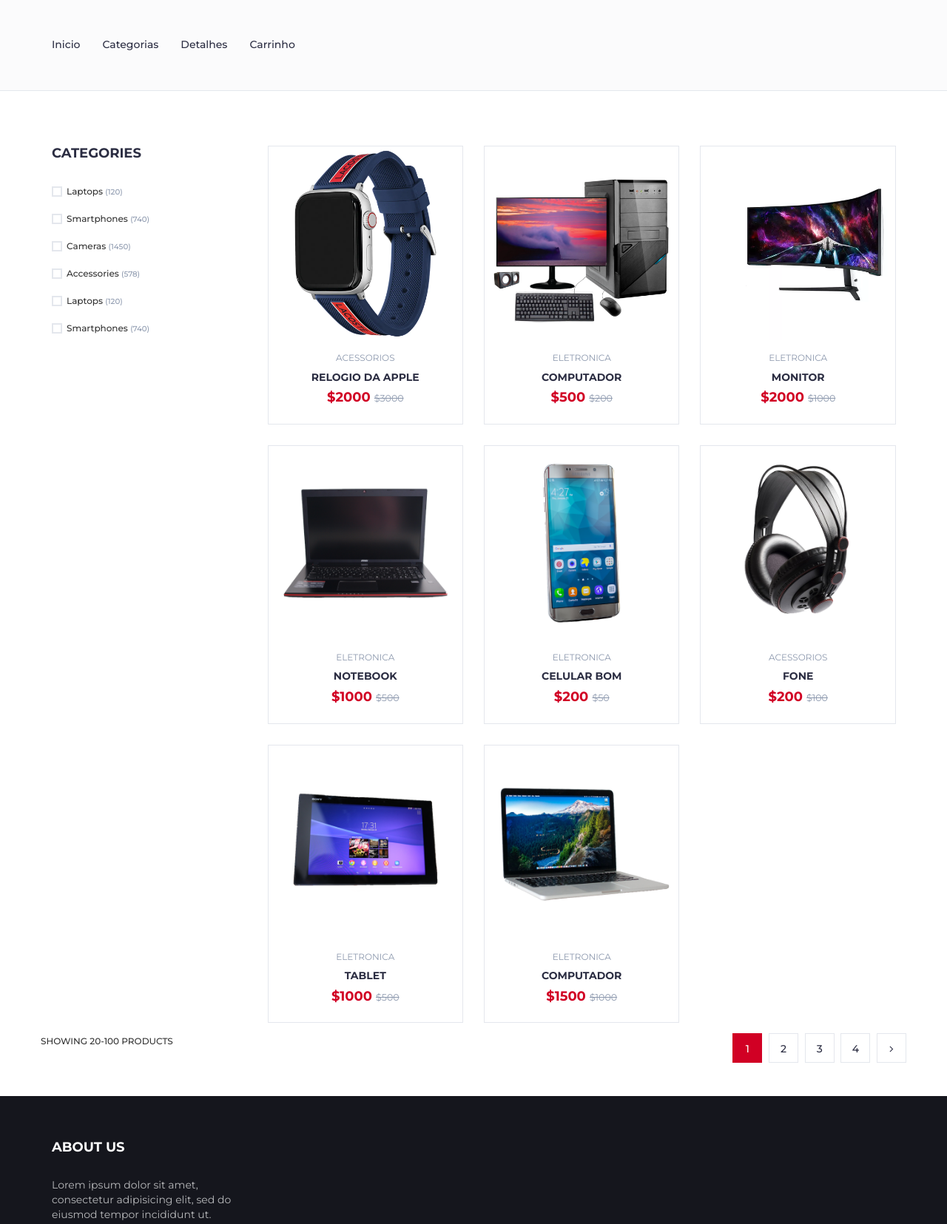
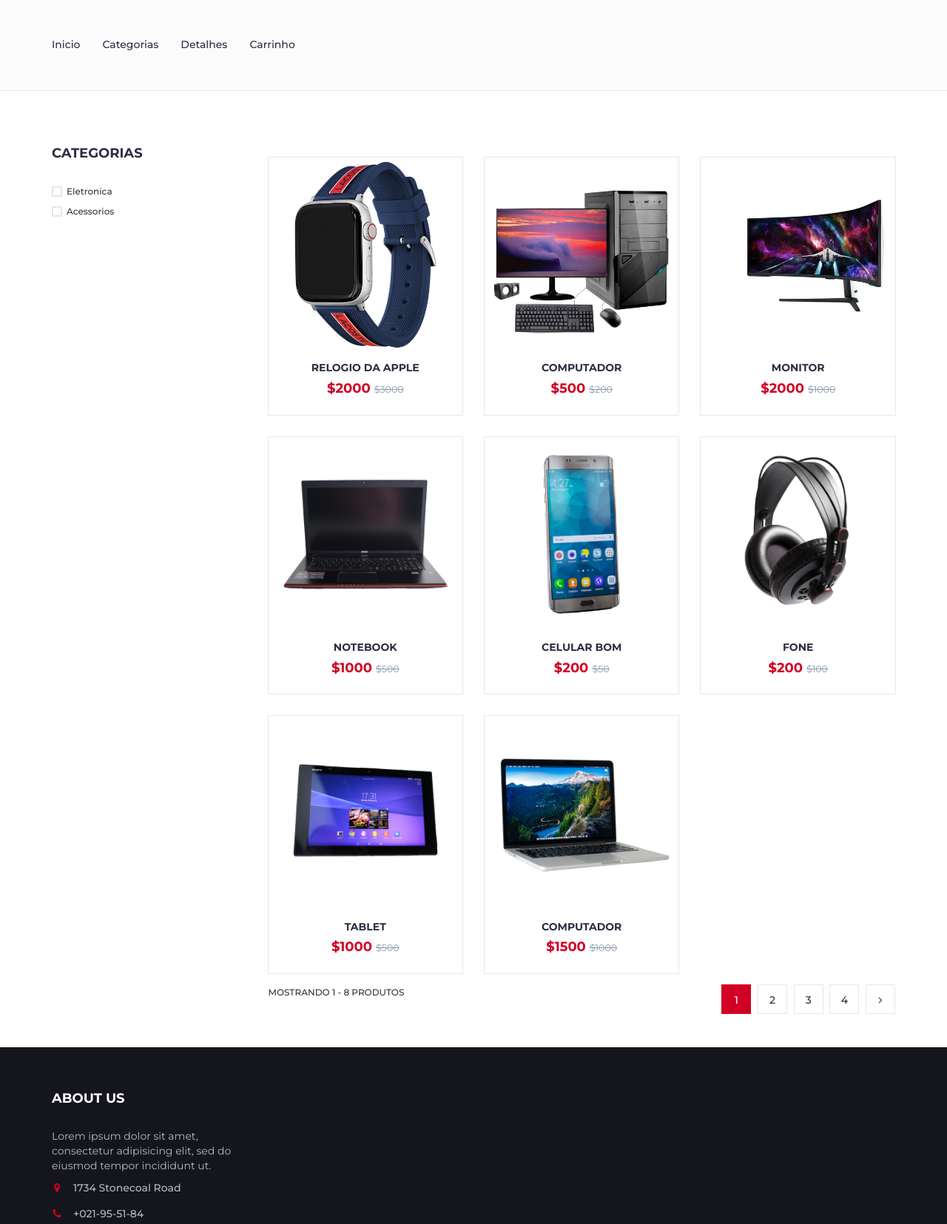
Before and after one commit to andresousadb/PrimeiroEcommerce, a Django app: page /todos-produtos/ in a window 1280 px wide. Shown: the part 140-1795 px from the top of the page at 74% size. Run offline with Django 4.2, Linux system fonts and the light colour scheme; data comes from the database, SQL or seed files in the repository; both versions use the stored data as it was after the commit; some libraries are stand-ins or nearby versions.

Commit message:
Alteraçoes

```diff
--- a/lojaapp/models.py
+++ b/lojaapp/models.py
@@ -16,9 +16,9 @@ class Categoria(models.Model):
     titulo = models.CharField(max_length=200)
     slug = models.SlugField(unique=True)
 
+
     def __str__(self):
         return self.titulo
-
 
 class Produto(models.Model):
     titulo = models.CharField(max_length=200)
--- a/lojaapp/static/css/style.css
+++ b/lojaapp/static/css/style.css
@@ -1404,7 +1404,7 @@ textarea.input {
 }
 
 .store-qty {
-  margin-right: 50px;
+  margin-right: 20px;
   font-weight: 500;
   text-transform: uppercase;
   font-size: 12px;
--- /dev/null
+++ b/lojaapp/static/js/ListaProdutos.js
@@ -0,0 +1,28 @@
+document.addEventListener("DOMContentLoaded", function () {
+    var checkboxes = document.querySelectorAll('input[type="checkbox"]');
+    checkboxes.forEach(function (checkbox) {
+        checkbox.addEventListener('change', filterProducts);
+    });
+
+    function filterProducts() {
+        var selectedCategories = Array.from(document.querySelectorAll('input[type="checkbox"]:checked'))
+            .map(function (checkbox) {
+                return checkbox.getAttribute('data-category');
+            });
+
+        console.log('Selected Categories:', selectedCategories);
+
+        var products = document.querySelectorAll('.product-item');
+        products.forEach(function (product) {
+            var productCategory = product.dataset.category;
+
+            console.log('Checking product:', productCategory);
+
+            var isVisible = selectedCategories.length === 0 || selectedCategories.includes(productCategory);
+
+            console.log('Product visibility:', isVisible);
+
+            product.style.display = isVisible ? 'block' : 'none';
+        });
+    }
+});
--- a/lojaapp/templates/categorias.html
+++ b/lojaapp/templates/categorias.html
@@ -1,6 +1,6 @@
-{% load static %}
 <!DOCTYPE html>
 <html lang="en" xmlns="http://www.w3.org/1999/html" xmlns="http://www.w3.org/1999/html">
+ {% load static %}
 <head>
     <meta charset="utf-8">
     <meta http-equiv="X-UA-Compatible" content="IE=edge">
@@ -21,11 +21,11 @@
     <!-- HTML5 shim and Respond.js for IE8 support of HTML5 elements and media queries -->
     <!-- WARNING: Respond.js doesn't work if you view the page via file:// -->
     <!--[if lt IE 9]>
-    <script src="https://oss.maxcdn.com/html5shiv/3.7.3/html5shiv.min.js"></script>
-    <script src="https://oss.maxcdn.com/respond/1.4.2/respond.min.js"></script>
+
     <![endif]-->
 </head>
 <body>
+
 <!-- HEADER -->
 <header>
     <!-- TOP HEADER -->
@@ -64,8 +64,7 @@
         <!-- row -->
     </div>
     <!-- container -->
-    </div>
-    <!-- /MAIN HEADER -->
+
 </header>
 <!-- /HEADER -->
 <!-- BREADCRUMB -->
@@ -88,104 +87,60 @@
     <!-- /container -->
 </div>
 <!-- /BREADCRUMB -->
-<!-- SECTION -->
+
+
 <div class="section">
-    <!-- container -->
     <div class="container">
-        <!-- row -->
         <div class="row">
-            <!-- ASIDE -->
             <div id="aside" class="col-md-3">
-                <!-- aside Widget -->
                 <div class="aside">
-                    <h3 class="aside-title">Categories</h3>
+                    <h3 class="aside-title">Categorias</h3>
+                    {% for categoria in lista_categorias %}
                     <div class="checkbox-filter">
                         <div class="input-checkbox">
-                            <input type="checkbox" id="category-1">
-                            <label for="category-1">
+                            <input type="checkbox" id="category-{{ forloop.counter }}" data-category="{{ categoria }}">
+                            <label for="category-{{ forloop.counter }}">
                                 <span></span>
-                                Laptops
-                                <small>(120)</small>
-                            </label>
-                        </div>
-                        <div class="input-checkbox">
-                            <input type="checkbox" id="category-2">
-                            <label for="category-2">
-                                <span></span>
-                                Smartphones
-                                <small>(740)</small>
-                            </label>
-                        </div>
-                        <div class="input-checkbox">
-                            <input type="checkbox" id="category-3">
-                            <label for="category-3">
-                                <span></span>
-                                Cameras
-                                <small>(1450)</small>
-                            </label>
-                        </div>
-                        <div class="input-checkbox">
-                            <input type="checkbox" id="category-4">
-                            <label for="category-4">
-                                <span></span>
-                                Accessories
-                                <small>(578)</small>
-                            </label>
-                        </div>
-                        <div class="input-checkbox">
-                            <input type="checkbox" id="category-5">
-                            <label for="category-5">
-                                <span></span>
-                                Laptops
-                                <small>(120)</small>
-                            </label>
-                        </div>
-                        <div class="input-checkbox">
-                            <input type="checkbox" id="category-6">
-                            <label for="category-6">
-                                <span></span>
-                                Smartphones
-                                <small>(740)</small>
+                                {{ categoria }}
                             </label>
                         </div>
                     </div>
+                    {% endfor %}
                 </div>
             </div>
 
 
-            <!-- STORE -->
+
+            <div id="product-list">
+                <div class="store-filter clearfix">
                     <div id="store" class="col-md-9">
-                <!-- store products -->
+
                         <div class="row">
-                    {% for l in lista_categorias %}
-                    <!-- product -->
-                    <div class="col-md-4 col-xs-6">
+                            {% for l in lista_produtos %}
+                            <div class="col-md-4 category-{{ l.categoria }} product-item"
+                                 data-category="{{ l.categoria }}">
                                 <div class="product">
                                     <div class="product-img">
                                         <img src="{{ l.imagem.url }}" alt="" class="img_fluid" width="100px">
                                     </div>
                                     <div class="product-body">
-                                <p class="product-category">{{ l.categoria }}</p>
                                         <h3 class="product-name"><a href="#">{{ l.titulo }}</a></h3>
                                         <h4 class="product-price">${{ l.preco }}
                                             <del class="product-old-price">${{ l.venda }}</del>
                                         </h4>
                                     </div>
                                     <div class="add-to-cart">
-
-                                <button class="add-to-cart-btn"><i class="fa fa-shopping-cart"></i> add to cart</button>
-
+                                        <button class="add-to-cart-btn"
+                                                onclick="window.location.href = '/addcarrocat/{{ l.id }}';">
+                                            <i class="fa fa-shopping-cart"></i>carrinho
+                                        </button>
                                     </div>
                                 </div>
                             </div>
-                    <!-- /Product thumb imgs -->
                             {% endfor %}
                         </div>
-            </div>
-            <!-- store bottom filter -->
-            <div id="product-list">
-                <div class="store-filter clearfix">
-                    <span class="store-qty">Showing 20-100 products</span>
+
+                        <span class="store-qty">Mostrando 1 - {{total_produtos}} produtos</span>
                         <ul class="store-pagination">
                             <li class="active">1</li>
                             <li><a href="#">2</a></li>
@@ -195,17 +150,22 @@
                         </ul>
                     </div>
                 </div>
-            <!-- /store bottom filter -->
             </div>
-        <!-- /STORE -->
+
+
+
+
+
+
 
 
         </div>
-    <!-- /row -->
     </div>
-<!-- /container -->
 </div>
-<!-- /SECTION -->
+
+
+
+
 <!-- FOOTER -->
 <footer id="footer">
     <!-- top footer -->
@@ -261,6 +221,7 @@
 </footer>
 <!-- /FOOTER -->
 <!-- jQuery Plugins -->
+<script src="{% static 'js/ListaProdutos.js' %}"></script>
 <script src="{% static 'js/jquery.min.js' %}"></script>
 <script src="{% static 'js/bootstrap.min.js' %}"></script>
 <script src="{% static 'js/slick.min.js' %}"></script>
--- a/lojaapp/templates/index.html
+++ b/lojaapp/templates/index.html
@@ -123,8 +123,8 @@
                                     </div>
                                     <div class="add-to-cart">
                                         <button class="add-to-cart-btn"
-                                                onclick="window.location.href = '{% url 'lojaapp:addcarro' p.id %}';"><i
-                                                class="fa fa-shopping-cart"></i>carrinho
+                                                onclick="window.location.href = '/addcarro/{{ p.id }}';">
+                                            <i class="fa fa-shopping-cart"></i>carrinho
                                         </button>
                                     </div>
                                 </div>
--- a/lojaapp/urls.py
+++ b/lojaapp/urls.py
@@ -7,13 +7,18 @@ urlpatterns = [
     path("", Homeview.as_view(), name="index"),
     path("sobre/", SobreView.as_view(), name="sobre"),
     path("contato/", ContatoView.as_view(), name="contato"),
+
     path("todos-produtos/", TodosProdutosView.as_view(), name="categorias"),
+
     path('Produto/', ProdutoDetalheView.as_view(), name='detalhe'),
 
     path("addcarro/<int:pro_id>/", AddCarroView.as_view(), name='addcarro'),
+
+    path("addcarrocat/<int:pro_id>/", AddCarroViewCategoria.as_view(), name='addcarrocat'),
 
     path("meu-carro/", MeuCarroView.as_view(), name='carrinho'),
     path("manipular-carro/<int:cp_id>/", ManipularCarroView.as_view(), name='manipularcarro'),
     path("limpar-carro/", LimparCarroView.as_view(), name='limparcarro'),
     path("processar-carro/", ProcessarCarroView.as_view(), name='processar'),
+
 ]
--- a/lojaapp/views.py
+++ b/lojaapp/views.py
@@ -1,13 +1,13 @@
-import time
+from django.shortcuts import redirect, render
+from django.views.generic import View, TemplateView
+from .models import *
 
-from django.shortcuts import redirect, render
-from django.views.generic import View,TemplateView
-from .models import *
 
 # Create your views here.
 
 class Homeview(TemplateView):
     template_name = "index.html"
+
     def get_context_data(self, **kwargs):
         context = super().get_context_data(**kwargs)
         context['lista_produto'] = Produto.objects.all().order_by("-id")
@@ -15,16 +15,77 @@ class Homeview(TemplateView):
         return context
 
 
-class TodosProdutosView(TemplateView):
+class AddCarroViewCategoria(TemplateView):
     template_name = "categorias.html"
     def get_context_data(self, **kwargs):
         context = super().get_context_data(**kwargs)
-        context['lista_categorias'] = Produto.objects.all().order_by("-id")
+        categorias_unicas = list(set(produto.categoria for produto in Produto.objects.all().order_by("-id")))
+        context['lista_produtos'] = Produto.objects.all().order_by("-id")
+        context['lista_categorias'] = categorias_unicas
+        produto_id = self.kwargs['pro_id']
+        produto_obj = Produto.objects.get(id=produto_id)
+        carro_id = self.request.session.get("carro_id", None)
+
+        if carro_id:
+            carro_obj = Carro.objects.get(id=carro_id)
+            produto_no_carro = carro_obj.carroproduto_set.filter(produto=produto_obj)
+
+            if produto_no_carro.exists():
+                carroproduto = produto_no_carro.last()
+                carroproduto.quantidade += 1
+                carroproduto.subtotal += produto_obj.venda
+                carroproduto.save()
+            else:
+                carroproduto = CarroProduto.objects.create(carro=carro_obj, produto=produto_obj,
+                                                           avaliacao=produto_obj.venda, quantidade=1,
+                                                           subtotal=produto_obj.venda)
+
+            # Atualize o campo "total" no objeto "Carro"
+            carro_obj.total = sum(item.subtotal for item in carro_obj.carroproduto_set.all())
+            if carro_obj.total < 0:
+                carro_obj.total = 0
+
+            carro_obj.save()
+
+        else:
+            carro_obj = Carro.objects.create(total=produto_obj.venda)
+            self.request.session['carro_id'] = carro_obj.id
+            carroproduto = CarroProduto.objects.create(carro=carro_obj, produto=produto_obj,
+                                                       avaliacao=produto_obj.venda, quantidade=1,
+                                                       subtotal=produto_obj.venda)
+            carro_obj.save()
+
         return context
+
+
+class TodosProdutosView(TemplateView):
+    template_name = "categorias.html"
+
+    def get_context_data(self, **kwargs):
+        context = super().get_context_data(**kwargs)
+
+        # Obtém todas as categorias únicas ordenadas por id
+        categorias_unicas = list(set(produto.categoria for produto in Produto.objects.all().order_by("-id")))
+
+        # Obtém todos os produtos ordenados por id
+        lista_produtos = Produto.objects.all().order_by("-id")
+
+        # Adiciona a lista de produtos e categorias ao contexto
+        context['lista_produtos'] = lista_produtos
+        context['lista_categorias'] = categorias_unicas
+
+        # Adiciona o total de produtos ao contexto
+        context['total_produtos'] = lista_produtos.count()
+
+        return context
+
+
+
 
 
 class ProdutoDetalheView(TemplateView):
     template_name = "detalhe.html"
+
     def get_context_data(self, **kwargs):
         context = super().get_context_data(**kwargs)
         context['lista_produto'] = Produto.objects.all().order_by("-id")
@@ -40,6 +101,7 @@ class ProdutoDetalheView(TemplateView):
     #     context['produto'] = produto
     #     return context
 
+
 class AddCarroView(TemplateView):
     template_name = "index.html"
 
@@ -50,7 +112,6 @@ class AddCarroView(TemplateView):
         produto_id = self.kwargs['pro_id']
         produto_obj = Produto.objects.get(id=produto_id)
         carro_id = self.request.session.get("carro_id", None)
-
 
         if carro_id:
             carro_obj = Carro.objects.get(id=carro_id)
@@ -63,7 +124,8 @@ class AddCarroView(TemplateView):
                 carroproduto.save()
             else:
                 carroproduto = CarroProduto.objects.create(carro=carro_obj, produto=produto_obj,
-                                                           avaliacao=produto_obj.venda, quantidade=1, subtotal=produto_obj.venda)
+                                                           avaliacao=produto_obj.venda, quantidade=1,
+                                                           subtotal=produto_obj.venda)
 
             # Atualize o campo "total" no objeto "Carro"
             carro_obj.total = sum(item.subtotal for item in carro_obj.carroproduto_set.all())
@@ -76,9 +138,9 @@ class AddCarroView(TemplateView):
             carro_obj = Carro.objects.create(total=produto_obj.venda)
             self.request.session['carro_id'] = carro_obj.id
             carroproduto = CarroProduto.objects.create(carro=carro_obj, produto=produto_obj,
-                                                       avaliacao=produto_obj.venda, quantidade=1, subtotal=produto_obj.venda)
+                                                       avaliacao=produto_obj.venda, quantidade=1,
+                                                       subtotal=produto_obj.venda)
             carro_obj.save()
-
 
         return context
 
@@ -120,12 +182,12 @@ class ManipularCarroView(View):
         return redirect("lojaapp:carrinho")
 
 
-
 class MeuCarroView(TemplateView):
     template_name = "carrinho.html"
+
     def get_context_data(self, **kwargs):
         context = super().get_context_data(**kwargs)
-        carro_id = self.request.session.get("carro_id",None)
+        carro_id = self.request.session.get("carro_id", None)
         if carro_id:
             carro = Carro.objects.get(id=carro_id)
         else:
@@ -133,9 +195,10 @@ class MeuCarroView(TemplateView):
         context['carro'] = carro
         return context
 
+
 class LimparCarroView(TemplateView):
-    def get(self,requestm,*args,**kwargs):
-        carro_id = self.request.session.get("carro_id",None)
+    def get(self, requestm, *args, **kwargs):
+        carro_id = self.request.session.get("carro_id", None)
         if carro_id:
             carro = Carro.objects.get(id=carro_id)
             carro.carroproduto_set.all().delete()
@@ -143,12 +206,14 @@ class LimparCarroView(TemplateView):
             carro.save()
         return redirect("lojaapp:meucarro")
 
+
 class ProcessarCarroView(TemplateView):
     template_name = "processar.html"
+
+
 class SobreView(TemplateView):
     template_name = "sobre.html"
 
 
-
 class ContatoView(TemplateView):
     template_name = "contato.html"
```
Also changed, not shown: lojaapp/static/js/MudarPaginas.js (+39 -26 lines), db.sqlite3, lojaapp/static/js/jquery.zoom.min.js. Lines whose indentation alone changed are shown as unchanged.
